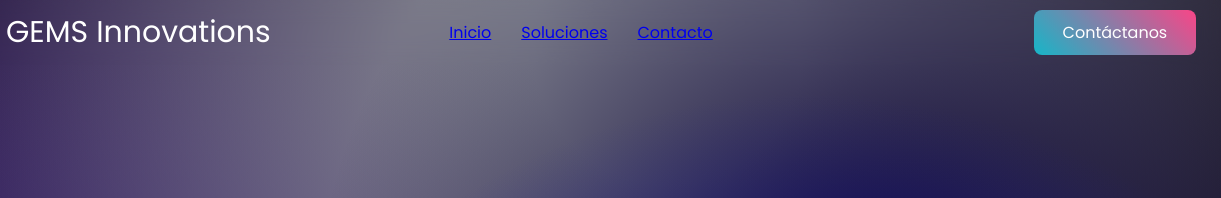
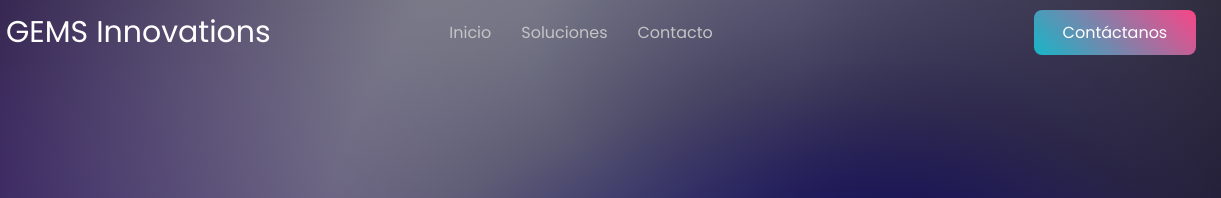
Before and after one commit to sebastianpg12/gems-innovations-landing, a plain HTML site: page index.html in a window 1280 px wide. Shown: the top 198 px of the page, 59-1280 px from the left. Drawn offline with Linux system fonts and the light colour scheme.

Commit message:
update seo

```diff
--- a/index.html
+++ b/index.html
@@ -82,9 +82,9 @@
         <button class="header__toggle" aria-label="Abrir menú">&#9776;</button>
         <nav class="header__nav-container">
           <ul class="header__nav">
-            <li class="header__item"><a href="#">Inicio</a></li>
-            <li class="header__item"><a href="#">Soluciones</a></li>
-            <li class="header__item"><a href="#">Contacto</a></li>
+            <li class="header__item">Inicio</li>
+            <li class="header__item">Soluciones</li>
+            <li class="header__item">Contacto</li>
           </ul>
         </nav>
         <div class="header__button-container">
```
